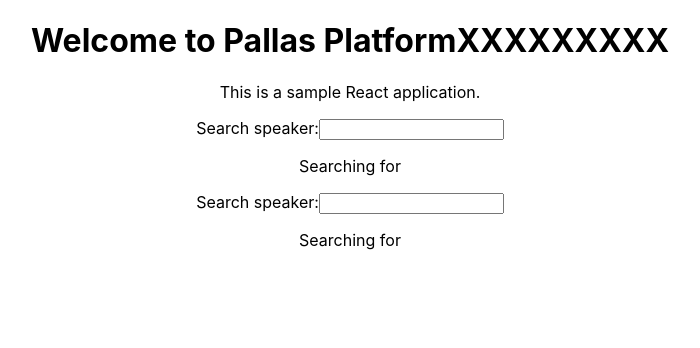
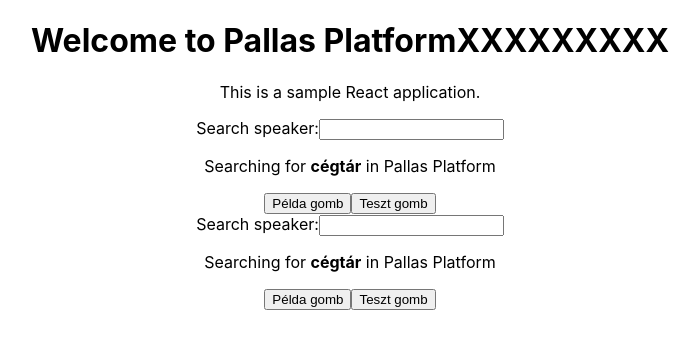
Before and after one commit to tenkesnet/a239alapok_frontend, a React (Create React App) app: page / in a window 1280 px wide. Shown: the top 348 px of the page, without its empty margins (290-990 px from the left). Built offline with nearby package versions, Linux system fonts and the light colour scheme.

Commit message:
useState + eseménykezelés és CallBack

```diff
--- a/src/App.js
+++ b/src/App.js
@@ -10,8 +10,6 @@ function App() {
       <div>
         <h1>Welcome to {name}</h1>
         <p>This is a sample React application.</p>
-
-
         <SearchSpeaker />
         <SearchSpeaker />
       </div>
--- a/src/SearchSpeaker.js
+++ b/src/SearchSpeaker.js
@@ -1,16 +1,24 @@
- import React,{useState} from "react";
- const SearchSpeaker = () =>{
-    const [searchText, setSearchText] = useState('');
+import React, { useState } from "react";
+const SearchSpeaker = () => {
+    const [searchText, setSearchText] = useState('cégtár');
+    const [cegNev, setCegNev] = useState('Pallas Platform');
+    const peldaClick= () => {
+        setSearchText('React Kft');
+    }
+    const tesztClick= () => {
+        console.log(searchText);
+    }
     return (
         <div>
-             <label htmlFor="search">Search speaker:
+            <label htmlFor="search" onClick={e => setSearchText('Label clicked')}>Search speaker:
             </label>
             <input id="search" type="text" onChange={e =>
-                 setSearchText(e.target.value)} />
+                setSearchText(e.target.value)} onBlur={e => setSearchText('Pokol')}/>
             <p>
-                 Searching for <strong>{searchText}
-                     </strong>
+                Searching for <strong>{searchText}</strong> in {cegNev}
             </p>
+            <button onClick={peldaClick}>Példa gomb</button>
+            <button onClick={tesztClick}>Teszt gomb</button>
         </div>
     );
 }
```
Lines whose indentation alone changed are shown as unchanged.
